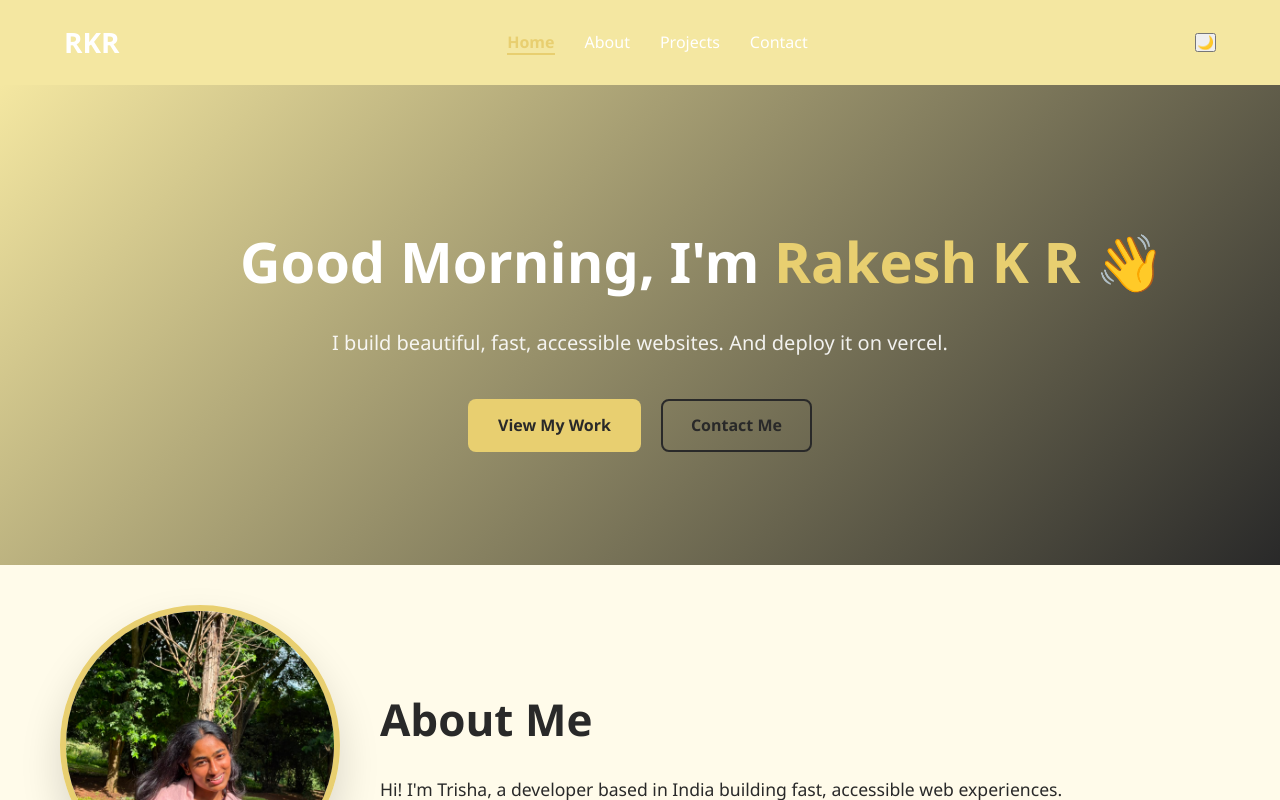
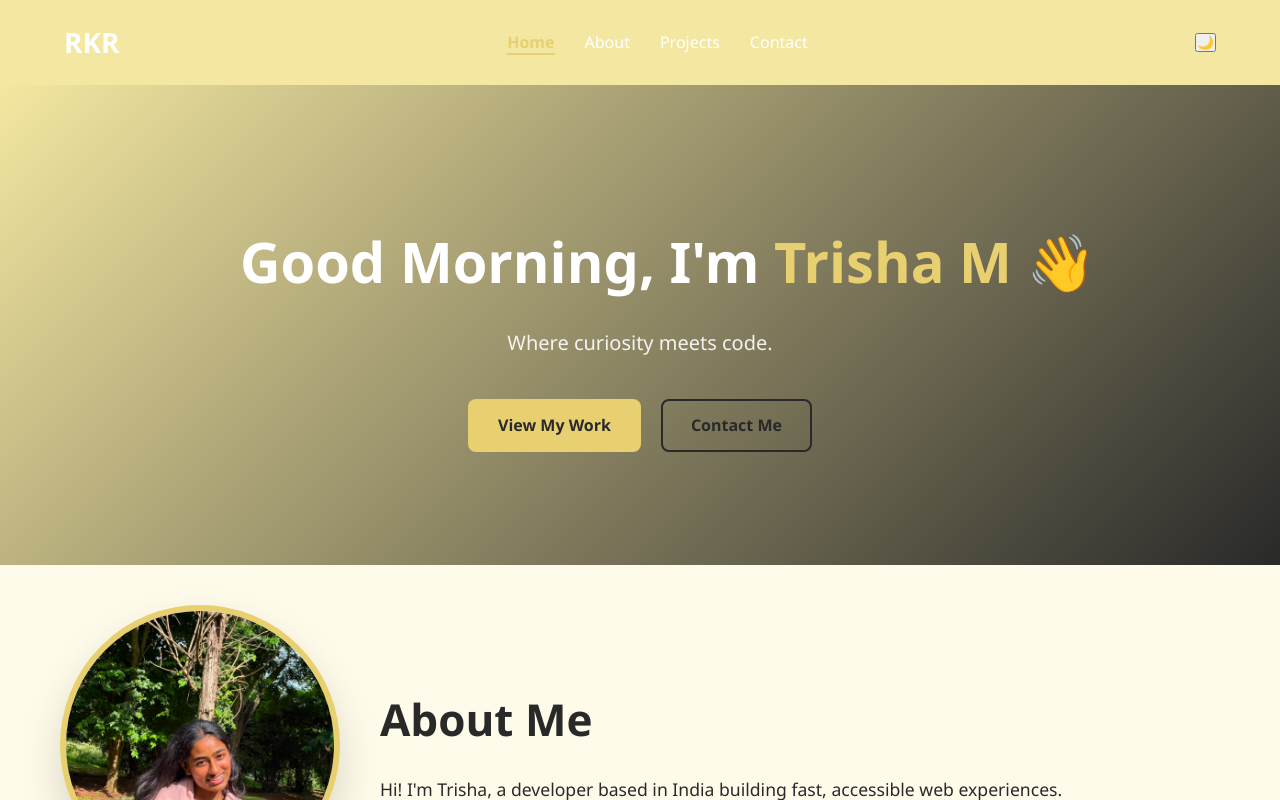
Before and after one commit to trishamadhusudhan/my-profile, a React (Vite) app: page / in a window 1280 px wide. Shown: the top 800 px of the page. Built offline with nearby package versions, Linux system fonts and the light colour scheme.

Commit message:
update hero introduction

```diff
--- a/src/components/Hero/Hero.jsx
+++ b/src/components/Hero/Hero.jsx
@@ -1,11 +1,12 @@
-import { useEffect, useState } from 'react';
 import { Link } from 'react-router-dom';
 import './Hero.css';
 
 function getGreeting() {
   const hour = new Date().getHours();
+
   if (hour < 12) return 'Good Morning';
   if (hour < 17) return 'Good Afternoon';
+
   return 'Good Evening';
 }
 
@@ -15,15 +16,26 @@ function Hero() {
   return (
     <section className="hero-section">
       <div className="hero-content">
-                <h1>{greeting}, I'm <span className="highlight">Rakesh K R</span> 👋</h1>
-                <p className="tagline">I build beautiful, fast, accessible websites. And deploy it on vercel.</p>
+        <h1>
+          {greeting}, I'm <span className="highlight">Trisha M</span> 👋
+        </h1>
+
+        <p className="tagline">
+          Where curiosity meets code.
+        </p>
 
         <div className="hero-buttons">
-                    <Link to="/projects" className="btn btn-primary">View My Work</Link>
-                    <Link to="/contact" className="btn btn-secondary">Contact Me</Link>
+          <Link to="/projects" className="btn btn-primary">
+            View My Work
+          </Link>
+
+          <Link to="/contact" className="btn btn-secondary">
+            Contact Me
+          </Link>
         </div>
       </div>
     </section>
   );
 }
-export default Hero
+
+export default Hero;
```
Lines whose indentation alone changed are shown as unchanged.
